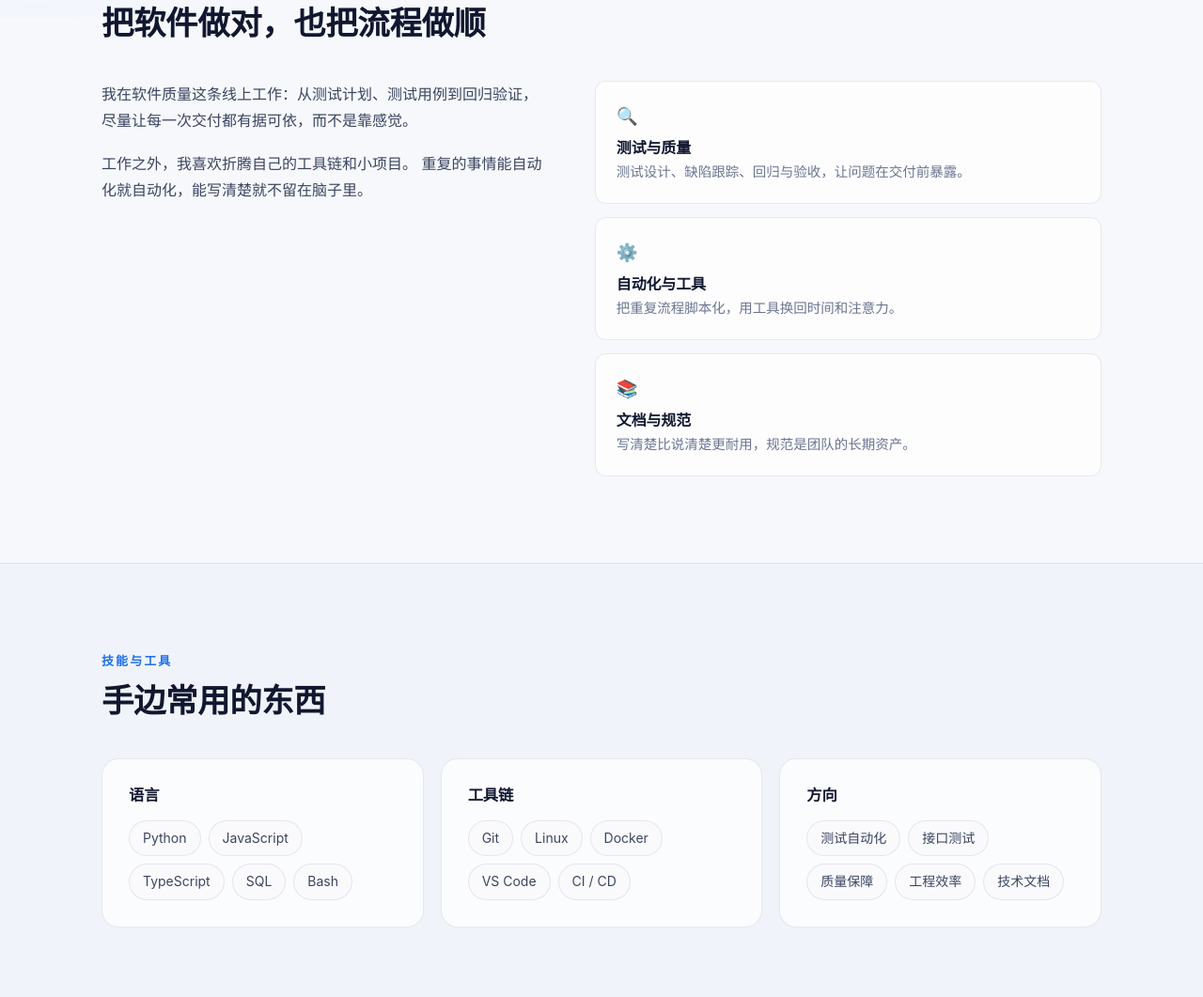
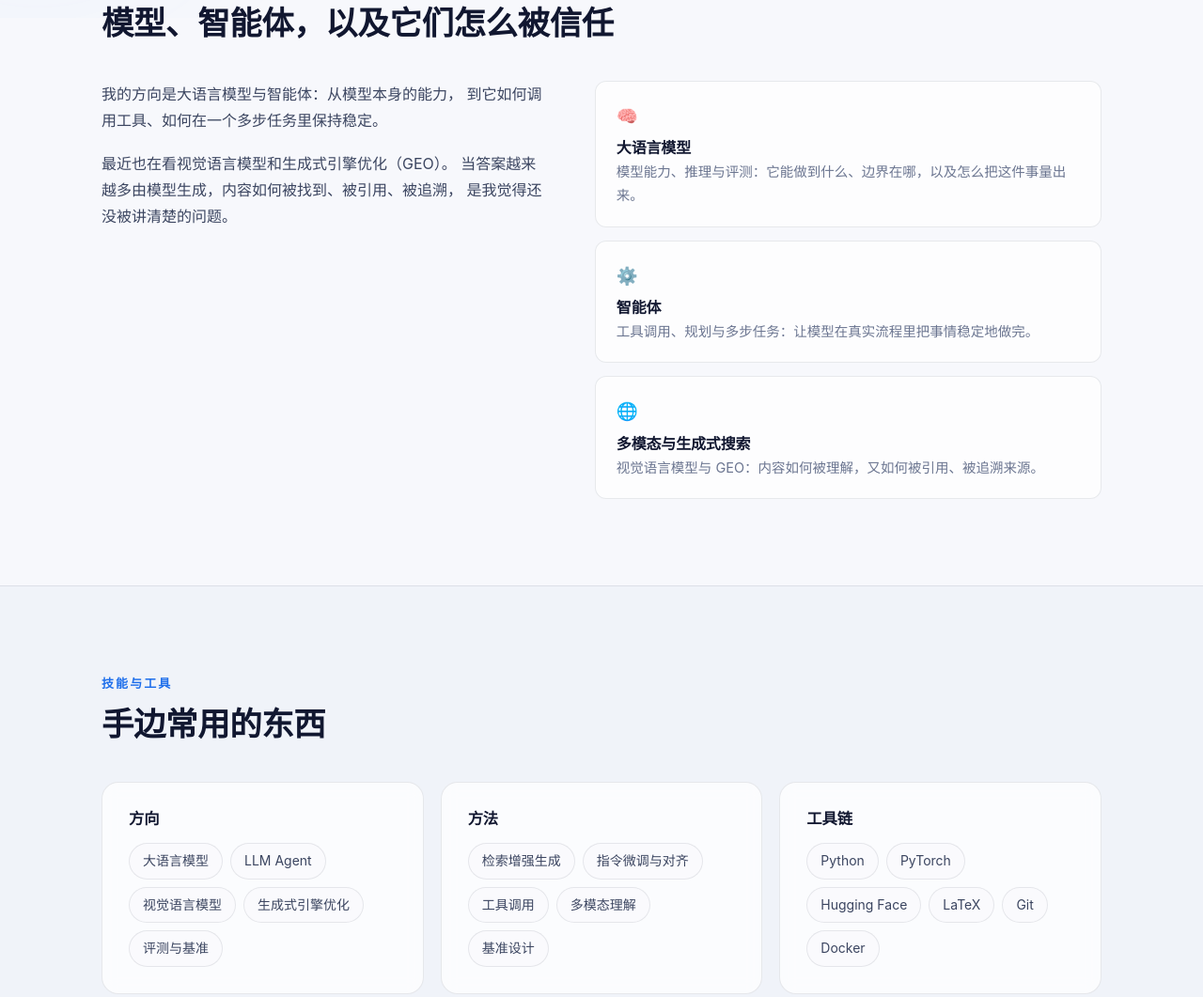
Before and after one commit to tobiiiiichi/tobiiiiichi.github.io, a plain HTML site: page index.html in a window 1280 px wide. Shown: the part 781-1842 px from the top of the page at 94% size. Drawn offline with Linux system fonts and the light colour scheme.

Commit message:
feat: 按 AI 方向更新站点内容

```diff
--- a/index.html
+++ b/index.html
@@ -3,15 +3,15 @@
 <head>
 <meta charset="UTF-8">
 <meta name="viewport" content="width=device-width, initial-scale=1">
-<title>tobiiiiichi · 保持好奇，持续构建</title>
-<meta name="description" content="tobiiiiichi 的个人主页 —— 关注软件测试、质量保障与工程效率。保持好奇，持续构建。">
+<title>tobiiiiichi · LLM · Agent · VLM</title>
+<meta name="description" content="tobiiiiichi 的个人主页 —— 关注大语言模型、智能体、视觉语言模型与生成式引擎优化（GEO）。保持好奇，持续构建。">
 <meta name="author" content="tobiiiiichi">
 <link rel="canonical" href="https://tobiiiiichi.github.io/">
 <link rel="icon" href="assets/img/favicon.svg" type="image/svg+xml">
 
 <meta property="og:type" content="website">
-<meta property="og:title" content="tobiiiiichi · 保持好奇，持续构建">
-<meta property="og:description" content="关注软件测试、质量保障与工程效率。">
+<meta property="og:title" content="tobiiiiichi · LLM · Agent · VLM">
+<meta property="og:description" content="关注大语言模型、智能体、视觉语言模型与生成式引擎优化（GEO）。">
 <meta property="og:url" content="https://tobiiiiichi.github.io/">
 <meta property="og:image" content="https://tobiiiiichi.github.io/assets/img/og.png">
 <meta name="twitter:card" content="summary_large_image">
@@ -69,10 +69,10 @@
         <p class="kicker">Hello，我是</p>
         <!-- 想显示真名的话，把下面这行换成你的名字 -->
         <h1 class="hero__title">tobiiiiichi</h1>
-        <p class="hero__role">软件测试 · 质量保障 · 工程效率</p>
+        <p class="hero__role">大语言模型 · 智能体 · 视觉语言模型</p>
         <p class="hero__desc">
-          保持好奇，持续构建。关注软件是否可靠、流程是否省力，
-          也喜欢把重复的事情交给脚本去完成。
+          保持好奇，持续构建。关心模型能做什么、边界在哪，
+          也关心它怎么在真实流程里被用起来、被验证、被信任。
         </p>
 
         <div class="hero__actions">
@@ -109,35 +109,36 @@
   <section class="section" id="about">
     <div class="wrap">
       <p class="section__kicker reveal">关于我</p>
-      <h2 class="section__title reveal">把软件做对，也把流程做顺</h2>
+      <h2 class="section__title reveal">模型、智能体，以及它们怎么被信任</h2>
 
       <div class="about">
         <div class="about__text reveal">
           <p>
-            我在软件质量这条线上工作：从测试计划、测试用例到回归验证，
-            尽量让每一次交付都有据可依，而不是靠感觉。
+            我的方向是大语言模型与智能体：从模型本身的能力，
+            到它如何调用工具、如何在一个多步任务里保持稳定。
           </p>
           <p>
-            工作之外，我喜欢折腾自己的工具链和小项目。
-            重复的事情能自动化就自动化，能写清楚就不留在脑子里。
+            最近也在看视觉语言模型和生成式引擎优化（GEO）。
+            当答案越来越多由模型生成，内容如何被找到、被引用、被追溯，
+            是我觉得还没被讲清楚的问题。
           </p>
         </div>
 
         <ul class="facts">
           <li class="fact reveal" data-delay="1">
-            <span class="fact__icon" aria-hidden="true">🔍</span>
-            <h3>测试与质量</h3>
-            <p>测试设计、缺陷跟踪、回归与验收，让问题在交付前暴露。</p>
+            <span class="fact__icon" aria-hidden="true">🧠</span>
+            <h3>大语言模型</h3>
+            <p>模型能力、推理与评测：它能做到什么、边界在哪，以及怎么把这件事量出来。</p>
           </li>
           <li class="fact reveal" data-delay="2">
             <span class="fact__icon" aria-hidden="true">⚙️</span>
-            <h3>自动化与工具</h3>
-            <p>把重复流程脚本化，用工具换回时间和注意力。</p>
+            <h3>智能体</h3>
+            <p>工具调用、规划与多步任务：让模型在真实流程里把事情稳定地做完。</p>
           </li>
           <li class="fact reveal" data-delay="3">
-            <span class="fact__icon" aria-hidden="true">📚</span>
-            <h3>文档与规范</h3>
-            <p>写清楚比说清楚更耐用，规范是团队的长期资产。</p>
+            <span class="fact__icon" aria-hidden="true">🌐</span>
+            <h3>多模态与生成式搜索</h3>
+            <p>视觉语言模型与 GEO：内容如何被理解，又如何被引用、被追溯来源。</p>
           </li>
         </ul>
       </div>
@@ -152,35 +153,36 @@
 
       <div class="skills">
         <article class="card reveal">
-          <h3>语言</h3>
+          <h3>方向</h3>
           <ul class="tags">
-            <li>Python</li>
-            <li>JavaScript</li>
-            <li>TypeScript</li>
-            <li>SQL</li>
-            <li>Bash</li>
+            <li>大语言模型</li>
+            <li>LLM Agent</li>
+            <li>视觉语言模型</li>
+            <li>生成式引擎优化</li>
+            <li>评测与基准</li>
           </ul>
         </article>
 
         <article class="card reveal" data-delay="1">
-          <h3>工具链</h3>
+          <h3>方法</h3>
           <ul class="tags">
-            <li>Git</li>
-            <li>Linux</li>
-            <li>Docker</li>
-            <li>VS Code</li>
-            <li>CI / CD</li>
+            <li>检索增强生成</li>
+            <li>指令微调与对齐</li>
+            <li>工具调用</li>
+            <li>多模态理解</li>
+            <li>基准设计</li>
           </ul>
         </article>
 
         <article class="card reveal" data-delay="2">
-          <h3>方向</h3>
+          <h3>工具链</h3>
           <ul class="tags">
-            <li>测试自动化</li>
-            <li>接口测试</li>
-            <li>质量保障</li>
-            <li>工程效率</li>
-            <li>技术文档</li>
+            <li>Python</li>
+            <li>PyTorch</li>
+            <li>Hugging Face</li>
+            <li>LaTeX</li>
+            <li>Git</li>
+            <li>Docker</li>
           </ul>
         </article>
       </div>
@@ -194,7 +196,7 @@
       <h2 class="section__title reveal">正在整理中</h2>
 
       <div class="empty reveal">
-        <p>手上的东西还在收拾，等整理好了会放到这里。</p>
+        <p>公开项目还在整理。日常主要在 LLM 与 agent 方向工作，能拿出手的部分收拾好会放到这里。</p>
         <a class="btn btn--primary" href="https://github.com/tobiiiiichi?tab=repositories">去 GitHub 看看</a>
       </div>
 
@@ -218,11 +220,12 @@
       <div class="contact reveal">
         <p class="section__kicker">联系我</p>
         <h2 class="section__title">有事聊，随时找我</h2>
-        <p class="contact__desc">技术、工具、测试，或者只是随便聊聊，都欢迎。</p>
+        <p class="contact__desc">聊模型、聊 agent、聊研究，或者只是随便聊聊，都欢迎。</p>
 
         <div class="contact__actions">
           <a class="btn btn--primary" href="mailto:tobiiiiichi@outlook.com">tobiiiiichi@outlook.com</a>
           <a class="btn" href="https://github.com/tobiiiiichi">GitHub</a>
+          <a class="btn" href="https://openreview.net/profile?id=~Yuding_Liu1">OpenReview</a>
         </div>
       </div>
     </div>
```
Also changed, not shown: assets/img/og.png, assets/img/og.svg.
